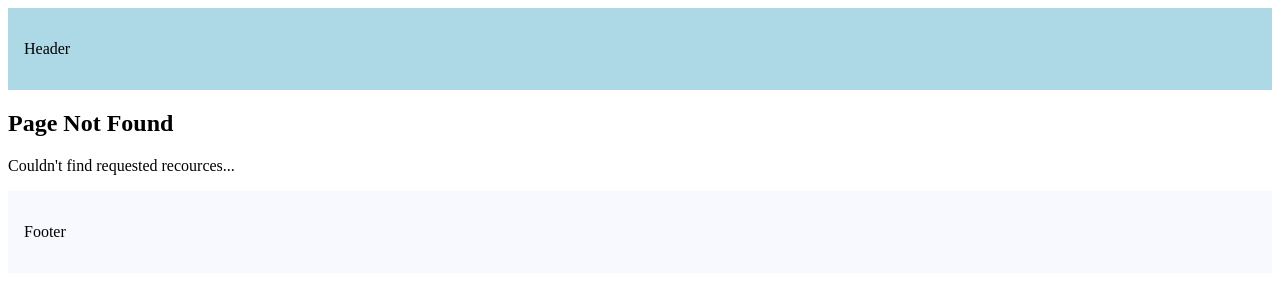
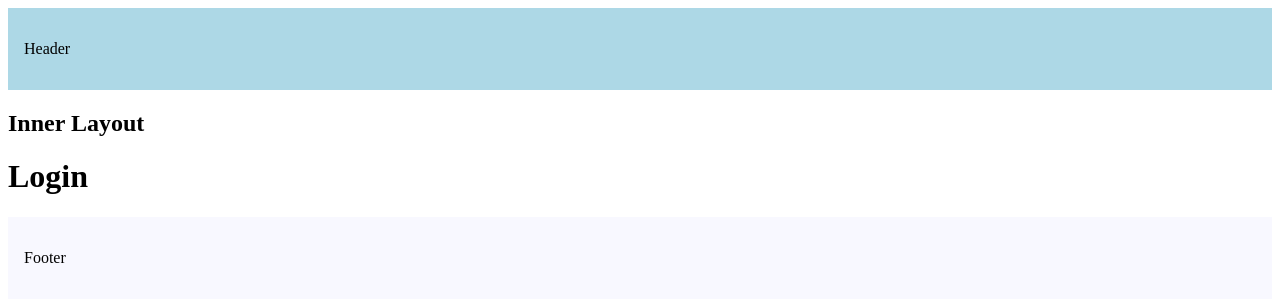
Before and after one commit to Fabs-Kun/routing-demo, a Next.js app: page /example-login in a window 1280 px wide. Before the commit this address had no page. Shown: the top 302 px of the page. Built offline with nearby package versions, Linux system fonts and the light colour scheme.

Commit message:
Adding example for layout inside route group.

```diff
--- /dev/null
+++ b/src/app/(auth)/(example-with-auth-layout)/example-login/page.tsx
@@ -0,0 +1,3 @@
+export default function login(){
+    return <h1>Login</h1>
+}
--- /dev/null
+++ b/src/app/(auth)/(example-with-auth-layout)/example-register/page.tsx
@@ -0,0 +1,3 @@
+export default function register(){
+    return <h1>Register</h1>
+}
--- /dev/null
+++ b/src/app/(auth)/(example-with-auth-layout)/layout.tsx
@@ -0,0 +1,12 @@
+export default function authLayout({
+    children,
+}: {
+    children: React.ReactNode
+}) {
+    return(
+        <div>
+            <h2>Inner Layout</h2>
+            {children}
+        </div>
+    )
+}
```
